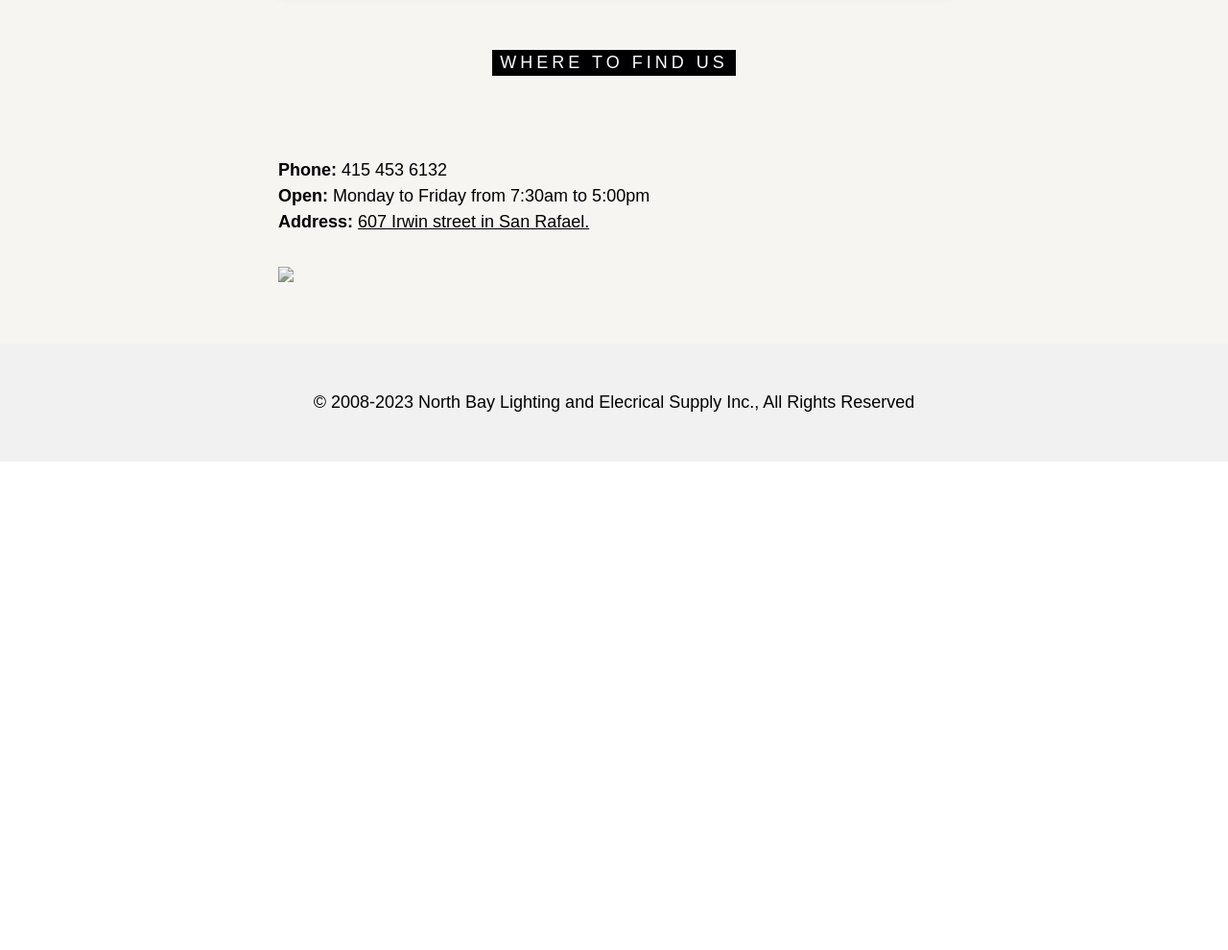
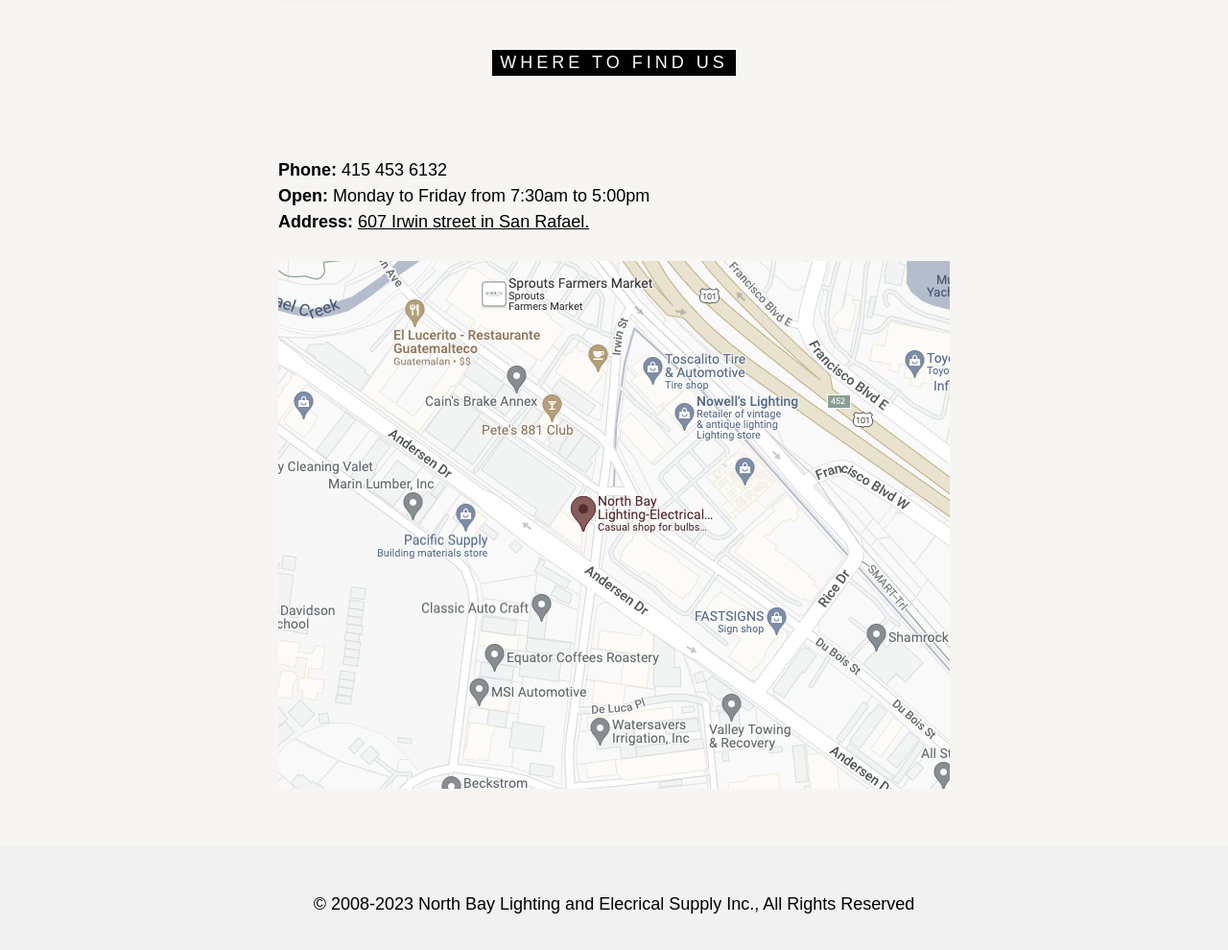
Before and after one commit to kaibrabo/northbaylighting, a plain HTML site: page index.html in a window 1280 px wide. Shown: the part 2879-3869 px from the top of the page at 96% size. Before the commit the page ends 3360 px from the top, so only its background shows below. Drawn offline with nearby package versions, Linux system fonts and the light colour scheme; the site is published under a folder, as on GitHub Pages, so addresses that start at the root find nothing.

Commit message:
fix map.png path

```diff
--- a/index.html
+++ b/index.html
@@ -33,12 +33,6 @@
         <div class="w3-display-middle w3-center header-img-outer">
             <span class="w3-text-white header-img-text">North Bay Lighting<br>& Electrical Supply</span>
         </div>
-        <!-- <div class="w3-display-bottomleft w3-center w3-padding-large">
-            <span class="w3-tag">Open from 7:30am to 5:00pm</span>
-        </div>
-        <div class="w3-display-bottomright w3-center w3-padding-large">
-            <span class="w3-text-white">607 Irwin street, San Rafael 94901</span>
-        </div> -->
     </header>
 
     <!-- Add a background color and large text to the whole page -->
@@ -212,41 +206,13 @@
                 <p><strong>Open:</strong> Monday to Friday from 7:30am to 5:00pm</p>
                 <p><strong>Address:</strong> <a href='https://goo.gl/maps/WUuQ7CqMk83Guj1c7'>607 Irwin street in San Rafael.</a></p>
                 <br>
-                <a href="https://goo.gl/maps/WUuQ7CqMk83Guj1c7"><img src="/assets/map.png" class="w3-image" style="width:100%"></a>
+                <a href="https://goo.gl/maps/WUuQ7CqMk83Guj1c7"><img src="./assets/map.png" class="w3-image" style="width:100%"></a>
                 <br><br>
-
-                <!-- <p><strong>Reserve</strong> a table, ask for today's special or just send us a message:</p>
-                <form action="/action_page.php" target="_blank">
-                    <p><input class="w3-input w3-padding-16 w3-border" type="text" placeholder="Name" required
-                            name="Name"></p>
-                    <p><input class="w3-input w3-padding-16 w3-border" type="number" placeholder="How many people"
-                            required name="People"></p>
-                    <p><input class="w3-input w3-padding-16 w3-border" type="datetime-local" placeholder="Date and time"
-                            required name="date" value="2020-11-16T20:00"></p>
-                    <p><input class="w3-input w3-padding-16 w3-border" type="text"
-                            placeholder="Message \ Special requirements" required name="Message"></p>
-                    <p><button class="w3-button w3-black" type="submit">SEND MESSAGE</button></p>
-                </form> -->
             </div>
         </div>
 
         <!-- End page content -->
     </div>
-
-
-
-    <!-- <h1>North Bay Lighting & Electrical Supply</h1> -->
-
-    <!-- <section id="baseInfo">
-        <h2>Supplier, locater and problem solver for almost everything related to electricity</h2>
-        <div>
-            <p>Phone: 415 - 453 - 6132</p>
-            <p>Open: Mon - Fri | 7:30am - 5:00pm</p>
-            <p>607 Irwin st. San Rafael, Ca 94901</p>
-        </div>
-    </section> -->
-
-    <!-- <section id="displaySection"></section> -->
 
     <footer class="w3-center w3-light-grey w3-padding-48 w3-large">
         <p>© 2008-2023 North Bay Lighting and Elecrical Supply Inc., All Rights Reserved</p>
```
Also changed, not shown: style.css (+0 -24 lines).
